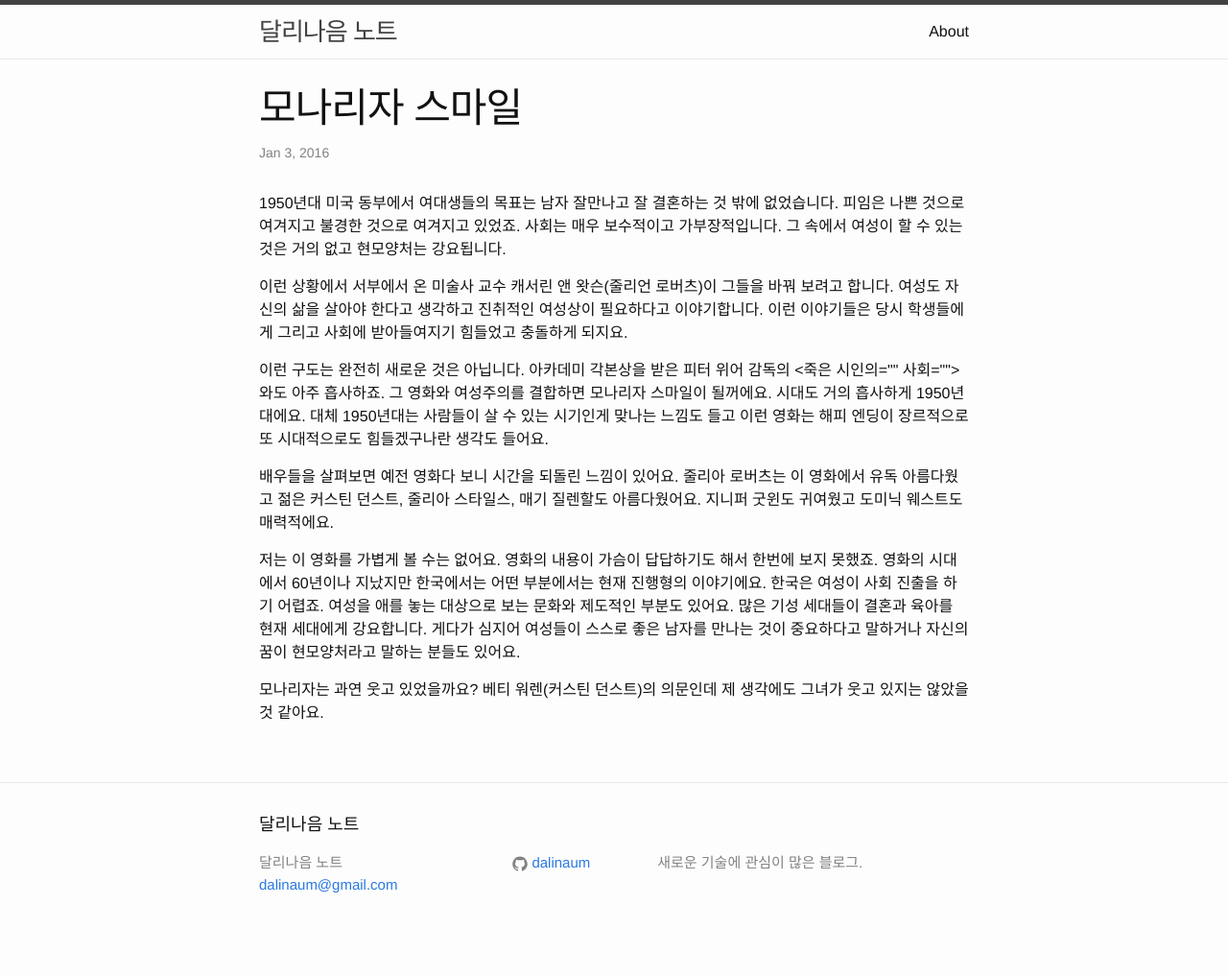
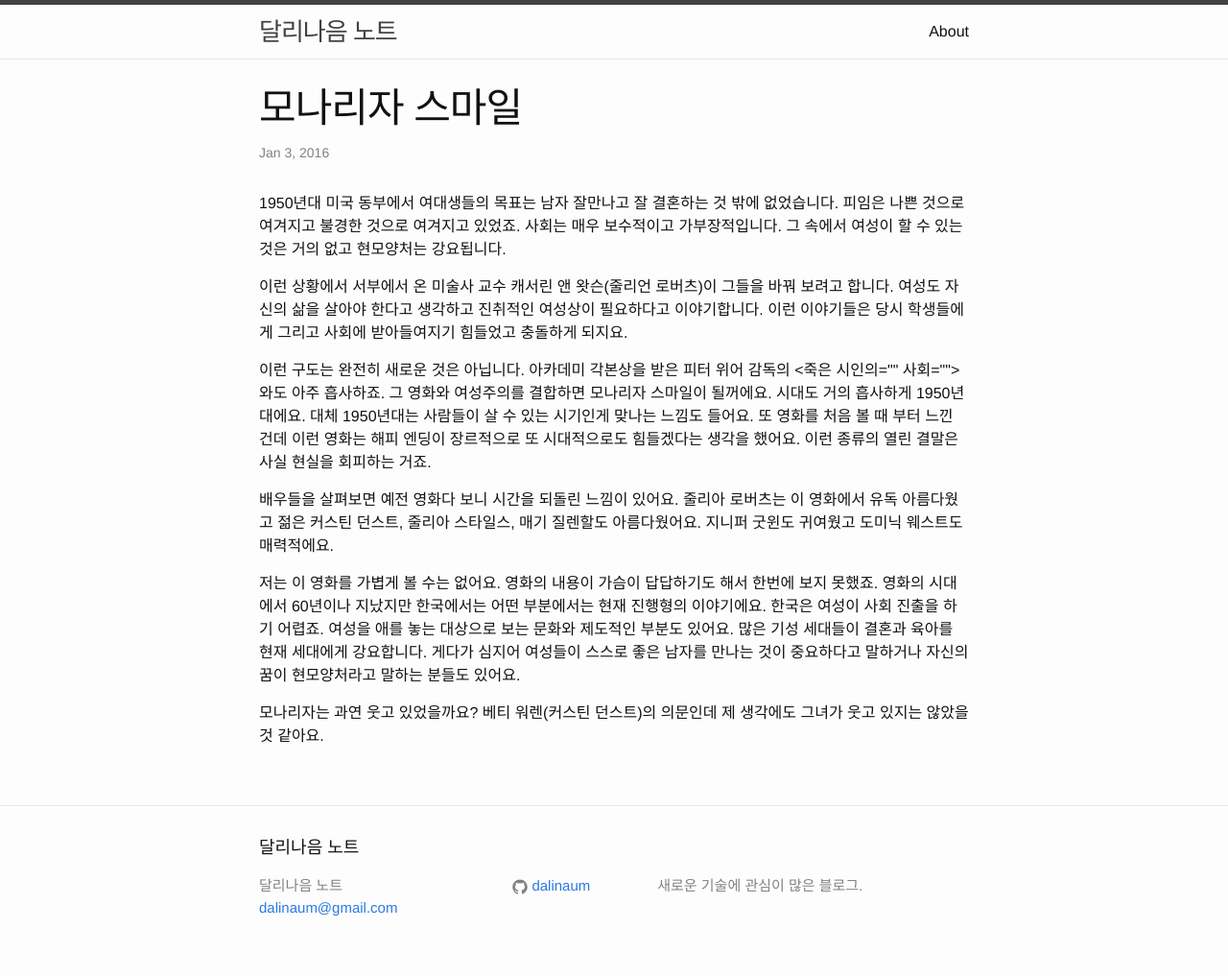
Before and after one commit to dalinaum/dalinaum.github.io, a Jekyll site: the page built from _posts/2016-01-03-mona-lisa-smile.markdown, in a window 1280 px wide. Shown: the whole page at 96% size. Built offline with Jekyll 4.4.1, drawn with Linux system fonts in a browser that asks for light colours; Markdown is read by kramdown in place of the engine named in the settings; before the commit the page ends 993 px from its top, so only the background shows below that.

Commit message:
Fix some sentences.

```diff
--- a/_posts/2016-01-03-mona-lisa-smile.markdown
+++ b/_posts/2016-01-03-mona-lisa-smile.markdown
@@ -12,8 +12,8 @@ categories: movie
 필요하다고 이야기합니다. 이런 이야기들은 당시 학생들에게 그리고 사회에 받아들여지기 힘들었고 충돌하게 되지요.
 
 이런 구도는 완전히 새로운 것은 아닙니다. 아카데미 각본상을 받은 피터 위어 감독의 <죽은 시인의 사회>와도 아주 흡사하죠. 그 영화와 여성주의를 결합하면 모나리자
-스마일이 될꺼에요. 시대도 거의 흡사하게 1950년대에요. 대체 1950년대는 사람들이 살 수 있는 시기인게 맞나는 느낌도 들고 이런 영화는 해피 엔딩이 장르적으로
-또 시대적으로도 힘들겠구나란 생각도 들어요.
+스마일이 될꺼에요. 시대도 거의 흡사하게 1950년대에요. 대체 1950년대는 사람들이 살 수 있는 시기인게 맞나는 느낌도 들어요. 또 영화를 처음 볼 때 부터 느낀
+건데 이런 영화는 해피 엔딩이 장르적으로 또 시대적으로도 힘들겠다는 생각을 했어요. 이런 종류의 열린 결말은 사실 현실을 회피하는 거죠.
 
 배우들을 살펴보면 예전 영화다 보니 시간을 되돌린 느낌이 있어요. 줄리아 로버츠는 이 영화에서 유독 아름다웠고 젊은 커스틴 던스트, 줄리아 스타일스,
 매기 질렌할도 아름다웠어요. 지니퍼 굿윈도 귀여웠고 도미닉 웨스트도 매력적에요.
```
